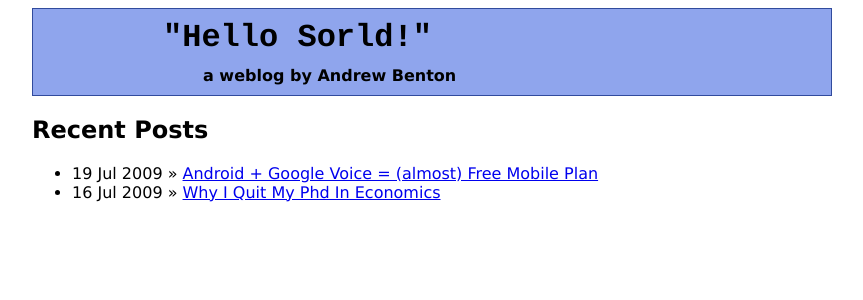
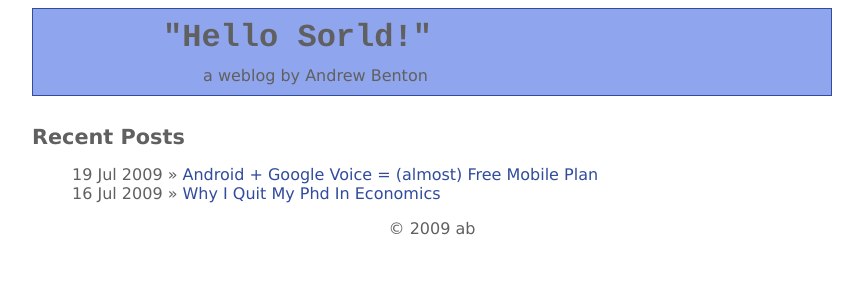
Before and after one commit to scholarist/scholarist.github.com, a Jekyll site: the page built from index.html, in a window 1280 px wide. Shown: the top 300 px of the page, without its empty margins (208-1071 px from the left). Built offline with Jekyll 4.4.1, drawn with Linux system fonts in a browser that asks for light colours.

```diff
--- a/_layouts/default.html
+++ b/_layouts/default.html
@@ -8,15 +8,14 @@
   <body>
     <div class="container">
       <div id="header">
-
           <h1 id="title">"Hello Sorld!"</h1>
           <h2 id="biline">a weblog by Andrew Benton</h2>
-
       </div>
       <div id="content">
         {{ content }}
       </div>
       <div id="footer">
+        &copy; 2009 ab
       </div>
     </div>
     <script type="text/javascript">var gaJsHost = (("https:" == document.location.protocol) ? "https://ssl." : "http://www."); document.write(unescape("%3Cscript src='" + gaJsHost + "google-analytics.com/ga.js' type='text/javascript'%3E%3C/script%3E"));</script>
--- a/_layouts/post.html
+++ b/_layouts/post.html
@@ -2,7 +2,7 @@
 layout: default
 ---
 <div id="post">
-<h2 id="post-title">{{ page.title }}</h2>
+<h1 id="content-heading">{{ page.title }}</h1>
 <span id="post-date">{{ page.date | date_to_string }}</span>
 
 
--- a/css/hellosorld.css
+++ b/css/hellosorld.css
@@ -1,5 +1,6 @@
 body {
   font-family: Verdana, Arial, sans-serif;
+  color: #606060;
 }
 .container {
   margin: auto;
@@ -9,6 +10,7 @@
   margin: auto;
   border: solid 1px #314B9D;
   background: #8FA5ED;
+  color: #606060
 }
 #title {
   font-family: Courier, fixed-width;
@@ -18,13 +20,32 @@
 #biline {
   margin: 10px 0 10px 170px;
   font-size: 1em;
+  font-weight: normal;
 }
-#post{
+#content {
   padding: 15px 0 0 0;
 }
-#post-title{
+#content-heading {
   font-size: 1.3em;
 }
-#post-date{
+#post-date {
   margin: 0 0 0 15px;
 }
+#footer {
+  text-align: center;
+}
+a {
+color: #314B9D;
+text-decoration: none;
+}
+a:hover {
+text-decoration: underline;
+}
+a:active, a:visited {
+color: #8FA5ED
+}
+ul {
+list-style-type: none;
+list-style-image: none;
+list-style-position: inside;
+}
--- a/index.html
+++ b/index.html
@@ -2,7 +2,7 @@
 layout: default
 title: Hello Sorld!
 ---
-<h2>Recent Posts</h2>
+<h1 id="content-heading">Recent Posts</h1>
 <ul>
   {% for post in site.posts %}
     <li><span>{{ post.date | date_to_string }}</span> &raquo; <a href="{{ post.url }}">{{ post.title }}</a></li>
```
Also changed, not shown: 4 other files.
